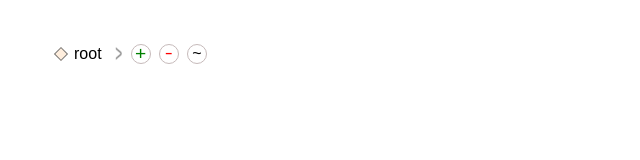
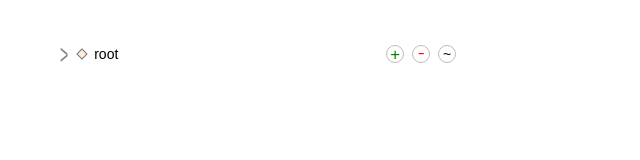
Before and after one commit to maryam-mokhtari/hierarchy-nodes, a React (Create React App) app: page / in a window 1280 px wide. Shown: the top 160 px of the page, without its empty margins (0-640 px from the left). Built offline with nearby package versions, Linux system fonts and the light colour scheme.

Commit message:
Enhance styles

```diff
--- a/src/components/Node.tsx
+++ b/src/components/Node.tsx
@@ -18,6 +18,8 @@ export const Node: FC<NodeProps> = ({ id, name, children }) => {
   const [isNewChildInputShown, setIsNewChildInputShown] = useState(false)
   const [newChildValue, setNewChildValue] = useState("")
   const [newChildren, setNewChildren] = useState(children)
+  const [newName, setNewName] = useState(name)
+  const [isNameEditing, setIsNameEditing] = useState(false)
 
   const onNodeDelete = () => {}
 
@@ -55,21 +57,28 @@ export const Node: FC<NodeProps> = ({ id, name, children }) => {
   return (
     <div id={id} className="node-container">
       <div className="node-name-wrapper">
-        <div className="node-indicator"></div>
-        <div className="node-name">{name}</div>
+        <div className="left">
           {newChildren && (
             <div
-            className="expand-children"
+              className={
+                isChildrenExpanded ? "collapse-children" : "expand-children"
+              }
               onClick={onToggle}
-            style={{
-              transform: isChildrenExpanded
-                ? "scale(1.5, 0.75) rotate(90deg)"
-                : "scale(0.75, 1.5) rotate(0deg)",
-            }}
             >
               &gt;
             </div>
           )}
+          <div className="node-indicator"></div>
+          <input
+            className={joinCssClasses(
+              "node-name",
+              isNameEditing && "node-name-editing"
+            )}
+            value={newName}
+            readOnly={!isNameEditing}
+          />
+        </div>
+        <div className="right">
           <div className="add-child" title="Add" onClick={onShowNewChild}>
             <div className="add">+</div>
           </div>
@@ -80,6 +89,7 @@ export const Node: FC<NodeProps> = ({ id, name, children }) => {
           </div>
           <div className="edit-child" title="Edit" onClick={onNodeEdit}>
             ~
+          </div>
         </div>
       </div>
       <div
--- a/src/css/App.css
+++ b/src/css/App.css
@@ -1,3 +1,4 @@
 .container {
   padding: 40px;
+  width: 500px;
 }
--- a/src/css/Node.css
+++ b/src/css/Node.css
@@ -1,7 +1,7 @@
 .node-container {
   display: flex;
   flex-direction: column;
-  padding: 0px 16px;
+  padding-left: 16px;
 }
 
 .node-name-wrapper {
@@ -9,25 +9,56 @@
   align-items: center;
   height: 28px;
 }
+.left,
+.right {
+  display: flex;
+  align-items: center;
+}
+.left {
+  flex-grow: 1;
+}
+
+.node-name-wrapper:hover {
+  background-color: #f7f3f0;
+}
 
 .node-indicator {
-  width: 10px;
-  height: 10px;
+  width: 8px;
+  height: 8px;
   background-color: #ffeedd;
   border: 1px solid #777;
   transform: rotate(45deg);
+  margin-left: 6px;
 }
 
 .node-name {
   padding: 0 8px;
+  border: none;
+  appearance: none;
+  outline: none;
+  width: fit-content;
+  background-color: transparent;
 }
 
-.expand-children {
+.node-name-editing,
+.node-name-editing:focus {
+  border: 1px solid #ccbbaa;
+  border-radius: 6px;
+}
+
+.expand-children,
+.collapse-children {
   transition: transform 0.3s;
   will-change: transform;
   padding: 0 4px;
   color: gray;
   cursor: pointer;
+}
+.expand-children {
+  transform: scaleY(2) rotate(0deg);
+}
+.collapse-children {
+  transform: scaleX(2) rotate(90deg);
 }
 
 .add-child,
@@ -36,8 +67,8 @@
 .delete-child,
 .edit-child {
   margin: 0 4px;
-  width: 20px;
-  height: 20px;
+  width: 18px;
+  height: 18px;
   display: flex;
   justify-content: center;
   align-items: center;
@@ -55,8 +86,6 @@
   color: #fff;
   border: none;
   margin: 0 2px;
-  width: 18px;
-  height: 18px;
 }
 .submit-add-child {
   background-color: rgb(29, 90, 29);
@@ -66,13 +95,13 @@
   background-color: rgb(117, 23, 23);
 }
 .cancel {
-  transform: scale(1, 0.7);
+  transform: scaleY(0.7);
   padding-bottom: 2px;
 }
 
 .delete {
   color: red;
-  transform: scale(1.5, 1);
+  transform: scaleX(1.5);
   padding-bottom: 2px;
 }
 
--- a/src/css/index.css
+++ b/src/css/index.css
@@ -1,6 +1,7 @@
 * {
   font-family: Arial, Helvetica, sans-serif;
   box-sizing: border-box;
+  font-size: 14px;
 }
 
 body {
```
Lines whose indentation alone changed are shown as unchanged.
